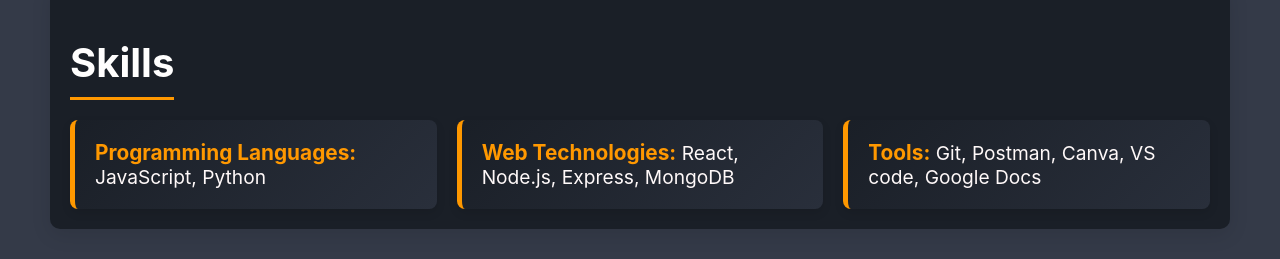
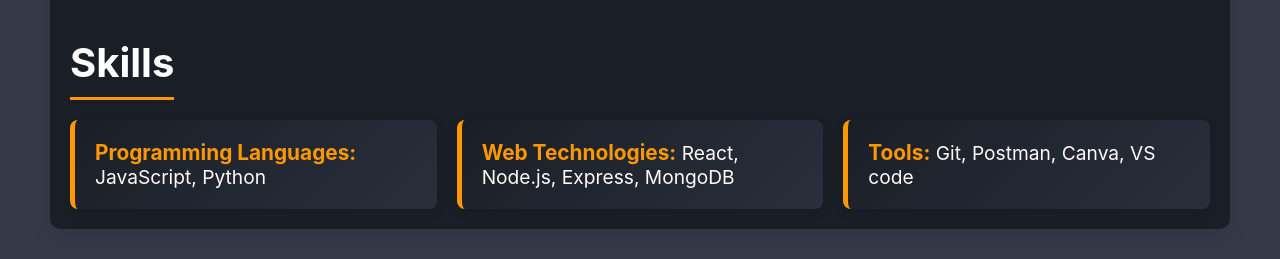
Before and after one commit to SunainaAnand28/My-Portfolio, a React (Create React App) app in the folder my-portfolio/: page / in a window 1280 px wide. Shown: the part 1460-1719 px from the top of the page. Built offline with nearby package versions, Linux system fonts and the light colour scheme.

Commit message:
Modified Skills

```diff
--- a/my-portfolio/src/components/AboutMe.jsx
+++ b/my-portfolio/src/components/AboutMe.jsx
@@ -18,7 +18,7 @@
         <ul>
           <li><strong>Programming Languages:</strong> JavaScript, Python</li>
           <li><strong>Web Technologies:</strong> React, Node.js, Express, MongoDB</li>
-          <li><strong>Tools:</strong> Git, Postman, Canva, VS code, Google Docs</li>
+          <li><strong>Tools:</strong> Git, Postman, Canva, VS code</li>
         </ul>
       </div>
       <h2>Education and Experience</h2>
```
